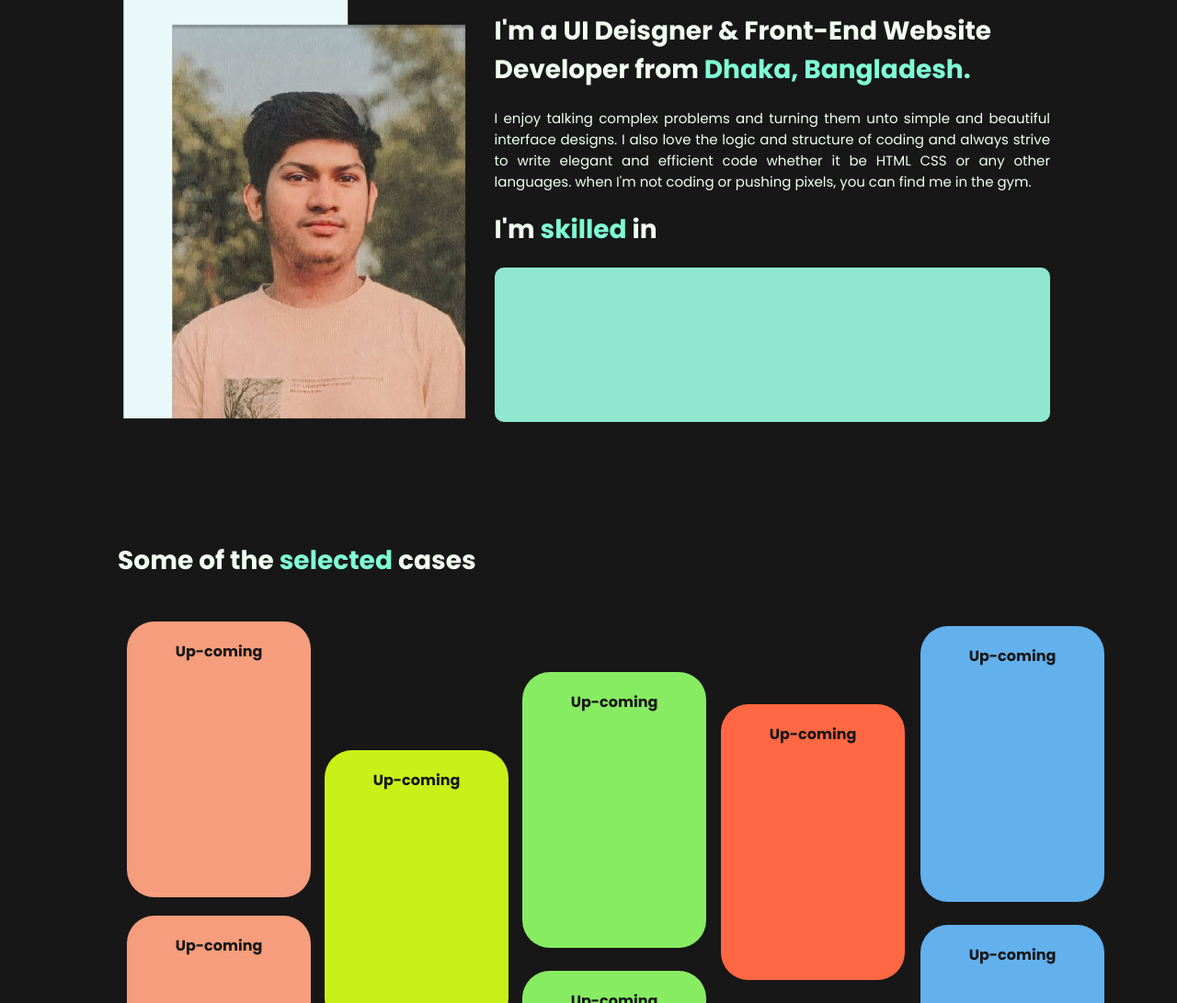
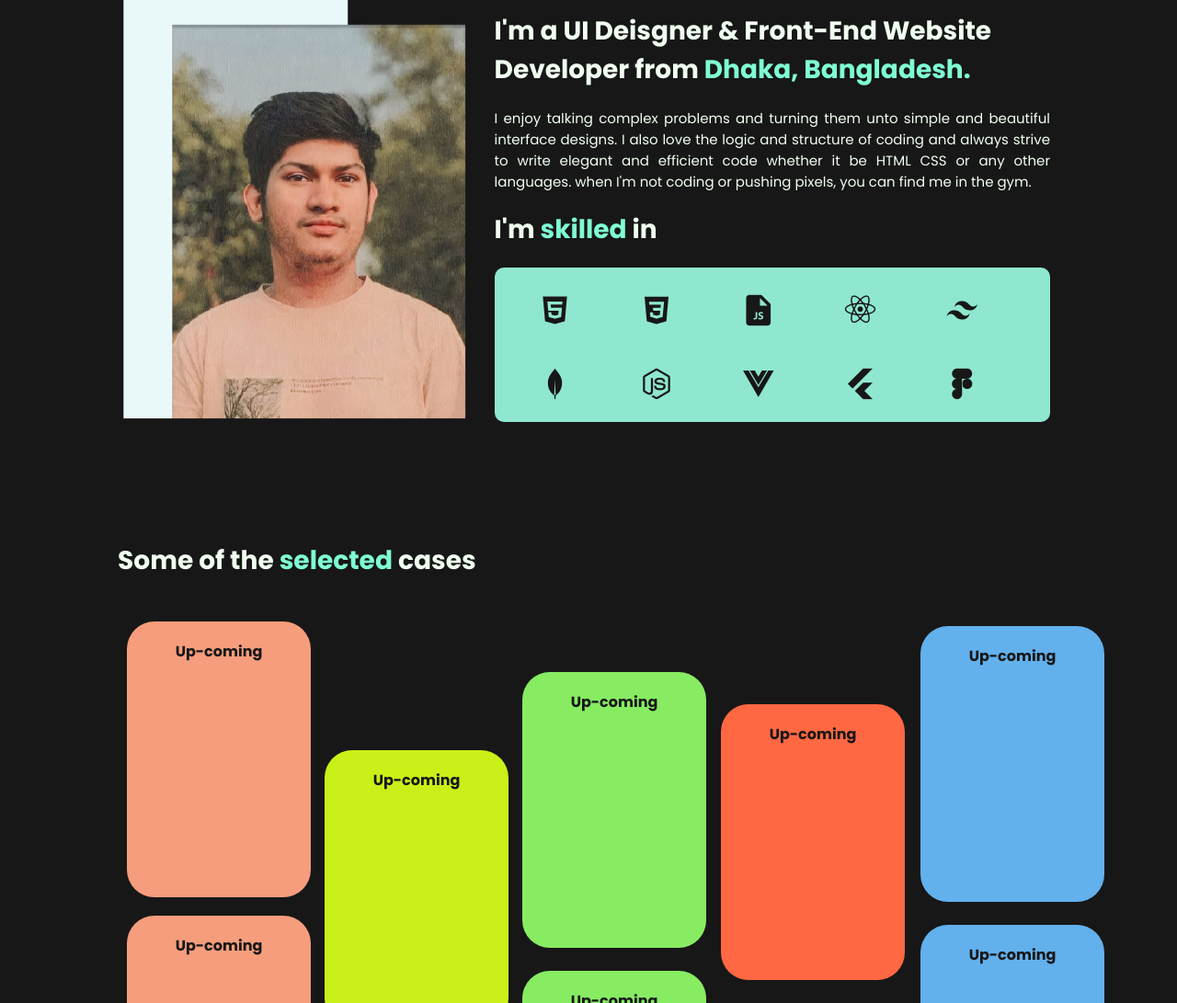
Before and after one commit to nasimrifat101/Rifat-portfolio, a plain HTML site: page index.html in a window 1280 px wide. Shown: the part 952-2043 px from the top of the page at 92% size. Drawn offline with nearby package versions, Linux system fonts and the light colour scheme; a script that the page names is missing.

Commit message:
skilled section added

```diff
--- a/index.html
+++ b/index.html
@@ -63,9 +63,29 @@
                 I enjoy talking complex problems and turning them unto simple and beautiful interface designs. I also love the logic and structure of coding and always strive to write elegant and efficient code whether it be HTML CSS or any other languages. when I'm not coding or pushing pixels, you can find me in the gym.
             </p>
             <h3 class="txt">I'm <span class="a">skilled</span> in</h3>
+
             <div class="white-bx">
+               <div class="icons">
+                <div class="first-btch">
+                    <a href="#"><i class='bx bxl-html5' ></i></a>
+                    <a href="#"><i class='bx bxl-css3' ></i></a>
+                    <a href="#"><i class='bx bxs-file-js'></i></a>
+                    <a href="#"><i class='bx bxl-react' ></i></a>
+                    <a href="#"><i class='bx bxl-tailwind-css' ></i></a>
+                </div>
+                <div class="second-btch">
+                    <a href="#"><i class='bx bxl-mongodb' ></i></a>
+                    <a href="#"><i class='bx bxl-nodejs' ></i></a>
+                    <a href="#"><i class='bx bxl-vuejs'></i></a>
+                    <a href="#"><i class='bx bxl-flutter' ></i></a>
+                    <a href="#"><i class='bx bxl-figma' ></i></a>
+
+                </div>
+
+                </div>
 
             </div>
+
             <span class="home-hvrr">
 
             </span>
--- a/style.css
+++ b/style.css
@@ -651,3 +651,32 @@ input[type=email] {
 ::placeholder{
     padding: 10px;
 }
+/* skilled section */
+.icons{
+    display: block;
+    font-size: 40px;
+    text-align: center;
+    justify-content: space-between;
+    padding: 20px;
+
+}
+.first-btch {
+    letter-spacing: 30px;
+    padding-bottom: 10px;
+}
+.second-btch{
+    padding-top: 10px;
+    letter-spacing: 30px;
+}
+.first-btch a{
+    color: #171717;
+}
+.second-btch a{
+    color: #171717;
+}
+.first-btch a:hover{
+    color: aquamarine;
+}
+.second-btch a:hover{
+    color: aquamarine;
+}
```
